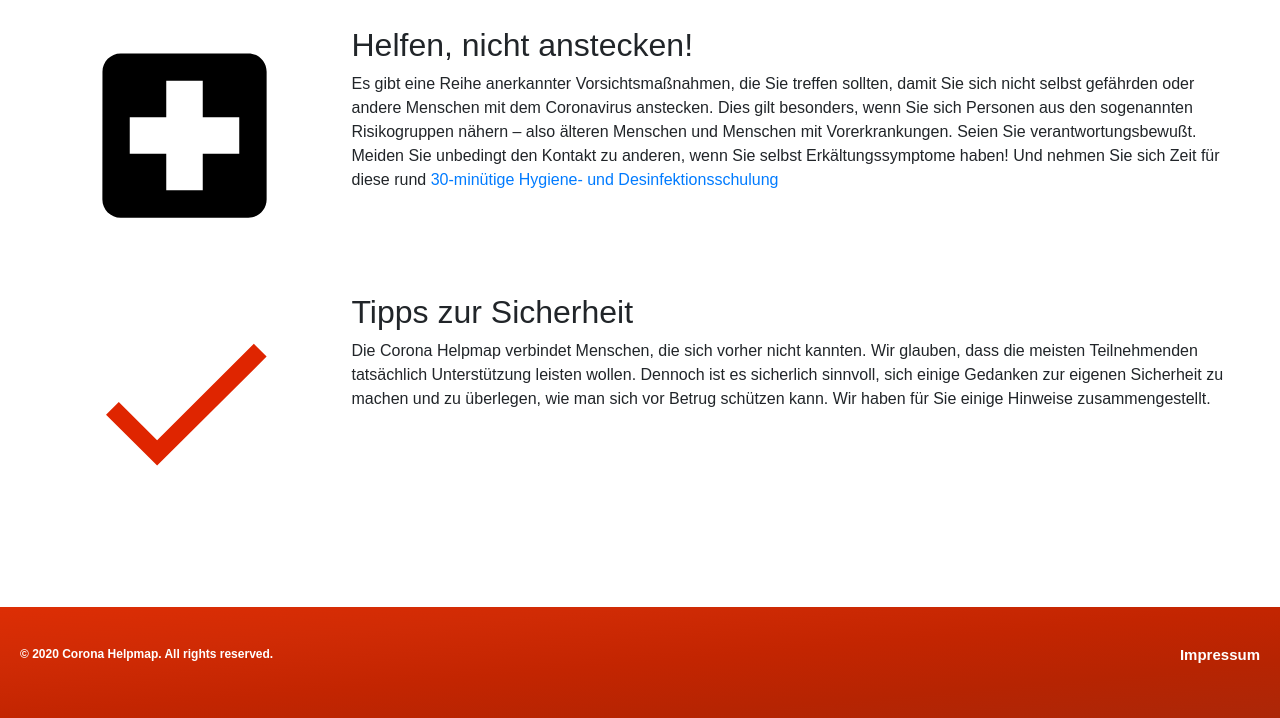
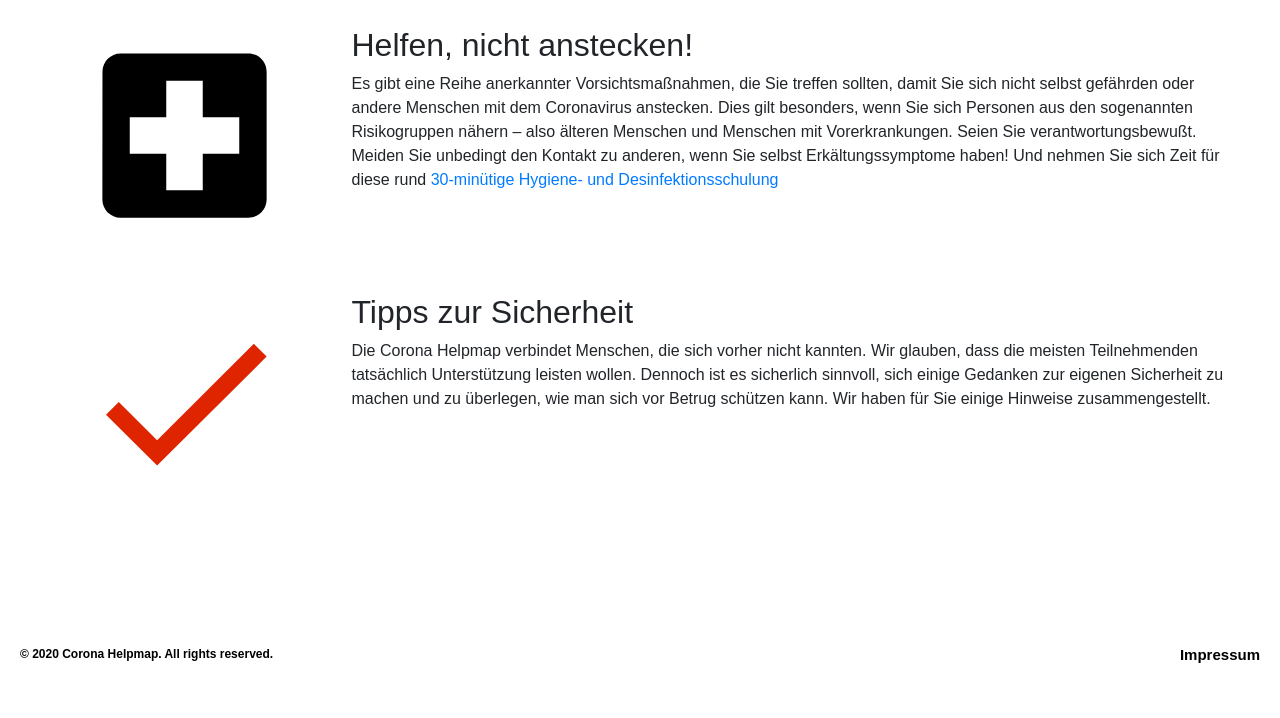
Before and after one commit to nexusai/coronahelpmap, a website: page CoronaHelp/public/index.html in a window 1280 px wide. Shown: the part 1797-2515 px from the top of the page. Drawn offline with nearby package versions, Linux system fonts and the light colour scheme; some packages are replaced by stand-ins of ours; no server answers; a web font is replaced by a local one.

Commit message:
Footer and Imprint

```diff
--- a/CoronaHelp/public/imprint.css
+++ b/CoronaHelp/public/imprint.css
@@ -316,9 +316,9 @@ cursor: pointer;}
 /* Footer on */
 footer#Footer  {
 padding:40px 20px;
-color:#FFFFFF;
+color:#000000;
 background: #502974;
-background: linear-gradient(to left top, #AC2708, #B62402, #C32501, #D02B05, #DD2E05);
+background: linear-gradient(to left top, #FFFFFF, #FFFFFF, #FFFFFF, #FFFFFF, #FFFFFF);
 float: left;
 width: 100%;}
 
--- a/CoronaHelp/public/index.css
+++ b/CoronaHelp/public/index.css
@@ -463,9 +463,9 @@ cursor: pointer;}
 /* Footer on */
 footer#Footer  {
 padding:40px 20px;
-color:#FFFFFF;
+color:#000000;
 background: #502974;
-background: linear-gradient(to left top, #AC2708, #B62402, #C32501, #D02B05, #DD2E05);
+background: linear-gradient(to left top, #FFFFFF, #FFFFFF, #FFFFFF, #FFFFFF, #FFFFFF);
 float: left;
 width: 100%;}
 
@@ -479,7 +479,7 @@ footer#Footer a.github {
 float: right;
 font-size: 15px;
 line-height: 15px;
-color: #FFFFFF;
+color: #000000;
 font-weight: 600;}
 
 footer#Footer a.github:hover {
--- a/CoronaHelp/public/index.html
+++ b/CoronaHelp/public/index.html
@@ -732,7 +732,7 @@ zusammenzubringen." />
         <footer id="Footer">
             <p class="copyright">&copy; 2020 Corona Helpmap. All rights reserved.</p>
             <a class="github lang" key="imprint" target="_self" rel="noopener"
-                href="https://coronahelpmap.com/imprint.html">Impressum</a>
+                href="imprint.html">Impressum</a>
         </footer>
 
     </div>
```
Also changed, not shown: CoronaHelp/public/imprint.html (+0 -1 lines).
